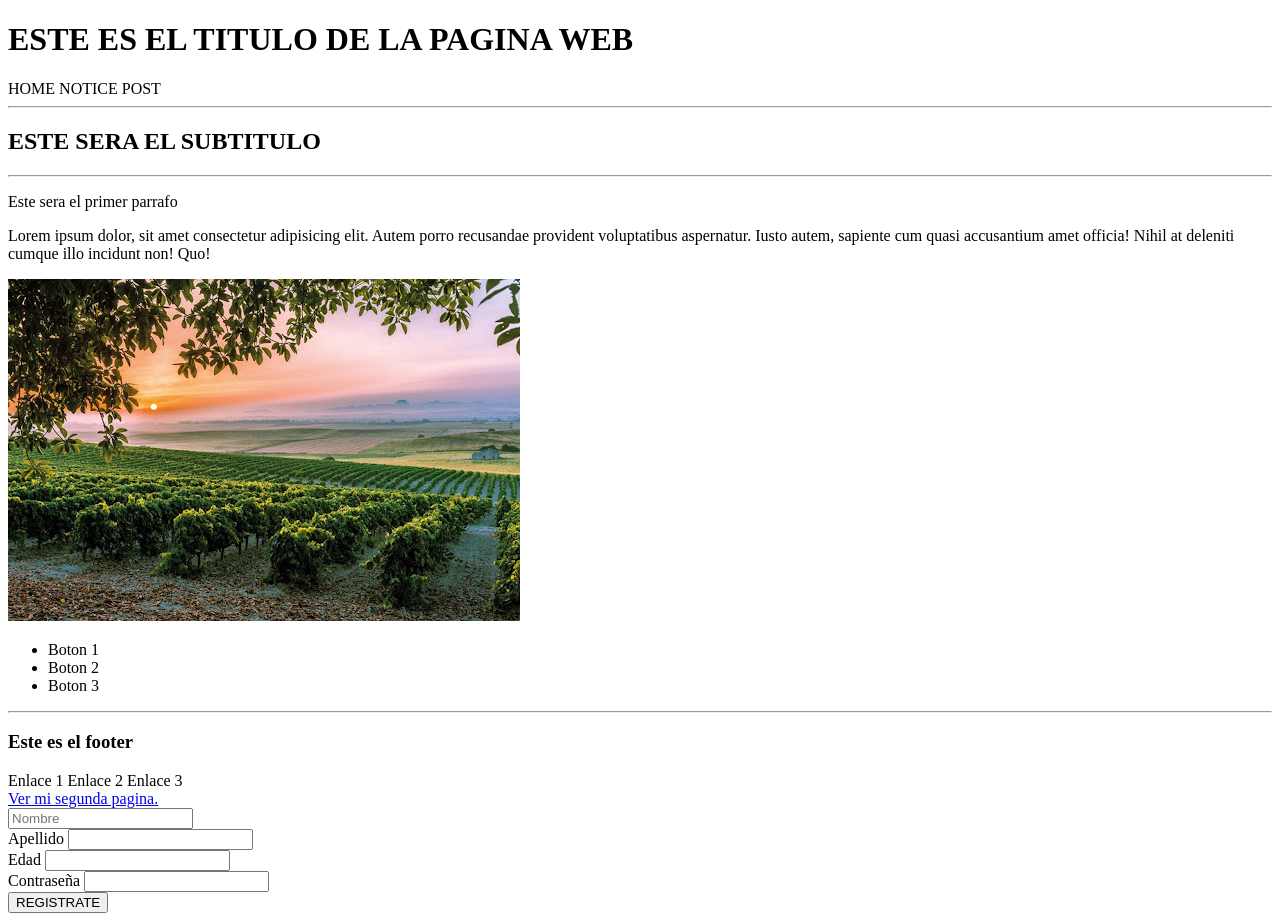
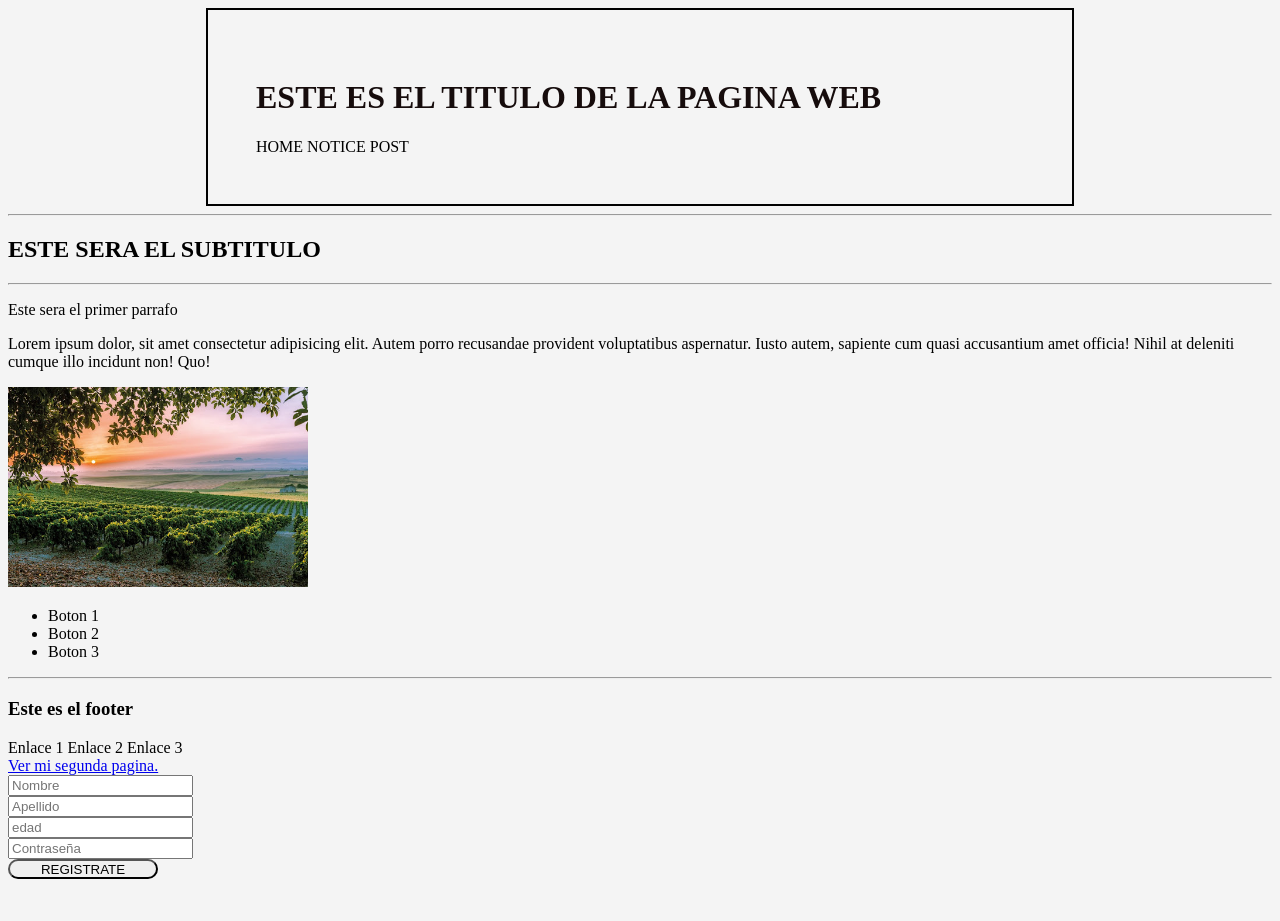
Before and after one commit to correa94/primer-commit, a plain HTML site: page index.html in a window 1280 px wide. After the commit the page ends 887 px from the top, so only its background shows below. Drawn offline with Linux system fonts and the light colour scheme.

Commit message:
First commit: HTML file

```diff
--- a/index.html
+++ b/index.html
@@ -3,15 +3,18 @@
   <head>
     <meta charset="UTF-8" />
     <meta name="viewport" content="width=device-width, initial-scale=1.0" />
+    <link rel="stylesheet" href="./styles.css">
     <title>Mi primer estilo web</title>
   </head>
   <body>
     <div>
-      <header>
-        <div><h1>ESTE ES EL TITULO DE LA PAGINA WEB</h1>
-            <span>HOME</span>
-            <span>NOTICE</span>
-            <span>POST</span>
+      <header id="titulos">
+        <div><h1 class="encabezado">ESTE ES EL TITULO DE LA PAGINA WEB</h1>
+            <div class="noticias">
+            <span class="home">HOME</span>
+            <span class="notice">NOTICE</span>
+            <span class="post">POST</span>
+            </div>
         </div>
       </header>
     </div>
@@ -32,7 +35,7 @@
                 non! Quo!
               </p>
               <div>
-                <img src="./img/viñaIMG.jpg" alt="viña">
+                <img class="logo" src="./img/viñaIMG.jpg" alt="viña">
               </div>
             </div>
             </article>
@@ -63,21 +66,18 @@
       </div>
 
       <div>
-        <label for="Apellido">Apellido</label>
-        <input type="text" name="Apellido">
+        <input type="text" name="Apellido" placeholder="Apellido">
      </div>
 
      <div>
-        <label for="Edad">Edad</label>
-        <input type="number" name="edad">
+        <input type="number" name="edad" placeholder="edad">
      </div>
 
      <div>
-        <label for="Contraseña">Contraseña</label>
-     <input type="password" name="Contraseña" id="miPassword">
+     <input type="password" name="Contraseña" id="miPassword" placeholder="Contraseña">
      </div>
 
-     <button>REGISTRATE</button>
+     <div><button class="registro">REGISTRATE</button></div>
         </form>
     </footer>
   </body>
--- /dev/null
+++ b/styles.css
@@ -0,0 +1,62 @@
+body{
+    background-color:rgba(169, 169, 169, 0.123);
+}
+
+#titulos{
+    border: 2px solid;
+    width: 60vw;
+    padding: 3em;
+    margin: auto;
+}
+
+.encabezado:hover{
+    color:rgb(230, 35, 35);
+    cursor: pointer;
+    transition: 1s;
+}
+.encabezado{
+    color: rgb(22, 12, 12);
+}
+/*--------HOME------------*/
+.home{
+    cursor: pointer;
+    transition: 2ms;
+}
+
+.home:hover{
+    color: brown;
+}
+/*--------HOME------------*/
+
+/*--------NOTICIAS------------*/
+.notice{
+    cursor: pointer;
+    transition: 2ms;
+}
+
+.notice:hover{
+    color: brown;
+}
+/*--------NOTICIAS------------*/
+
+/*--------POST------------*/
+.post{
+    cursor: pointer;
+    transition: 2ms;
+}
+
+.post:hover{
+    color: brown;
+}
+/*--------POST------------*/
+
+.logo{
+    width: 300px;
+}
+
+.registro{
+    width: 150px;
+    height: 20px;
+    border-radius: 2vw;
+    cursor: pointer;
+}
```
